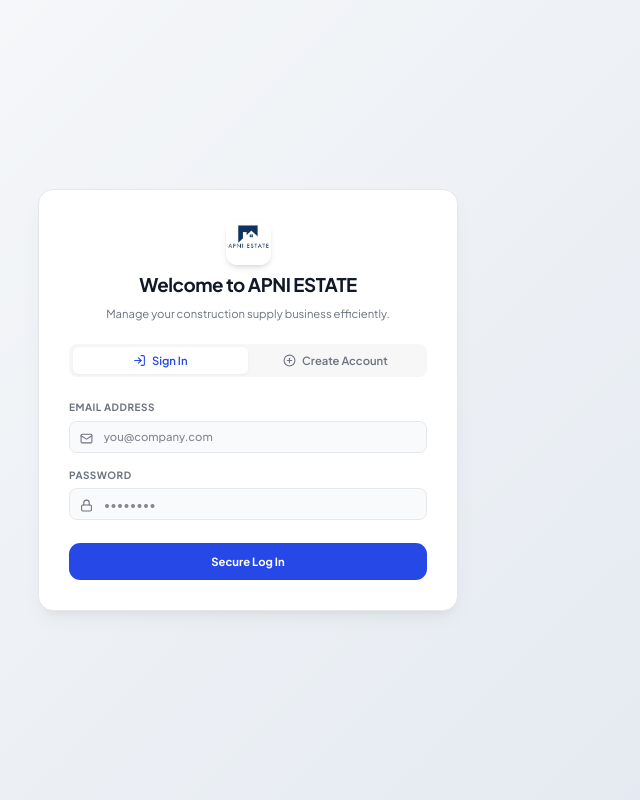
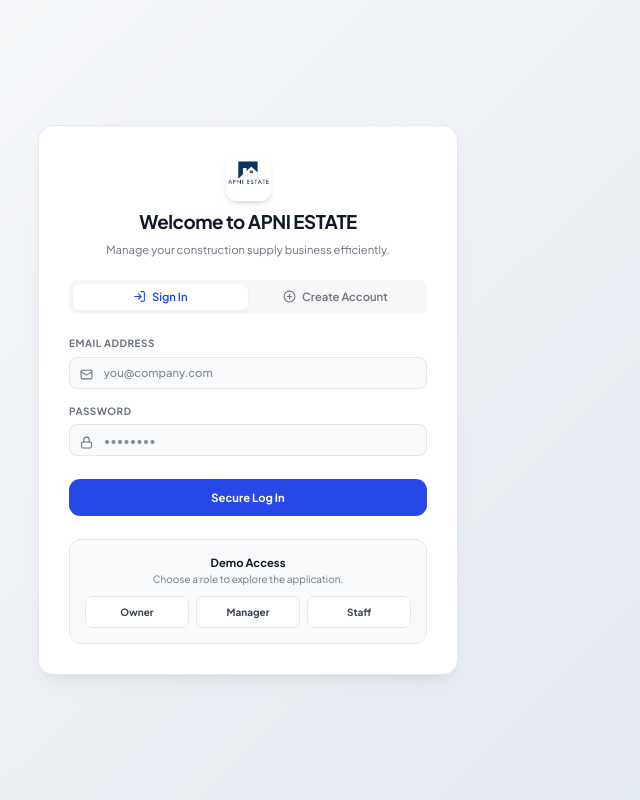
Before and after one commit to jyotiradityapatra06/apni-estate-inventory-app, a React (Vite) app: page /login in a window 1280 px wide. Shown: the whole page, without its empty margins (392-1032 px from the left). Built offline with nearby package versions, Linux system fonts and the light colour scheme; no server answers.

Commit message:
Finalize production audit and permission fixes

```diff
--- a/src/pages/auth/LoginPage.tsx
+++ b/src/pages/auth/LoginPage.tsx
@@ -18,6 +18,7 @@
 
   const [loading, setLoading] = useState(false);
   const [error, setError] = useState<string | null>(null);
+  const [demoLoadingRole, setDemoLoadingRole] = useState<"OWNER" | "MANAGER" | "STAFF" | null>(null);
 
   useEffect(() => {
     if (sessionStorage.getItem("session_expired_toast") === "true") {
@@ -57,6 +58,35 @@
       toast.error(msg);
     } finally {
       setLoading(false);
+    }
+  };
+
+  const handleDemoLogin = async (role: "OWNER" | "MANAGER" | "STAFF") => {
+    if (loading || demoLoadingRole) return;
+    setDemoLoadingRole(role);
+    setLoading(true);
+    setError(null);
+
+    const demoCredentials = {
+      OWNER: { email: "owner@apniestate.com", password: "Admin@123" },
+      MANAGER: { email: "manager@apniestate.com", password: "Admin@123" },
+      STAFF: { email: "staff@apniestate.com", password: "Admin@123" },
+    };
+
+    try {
+      const creds = demoCredentials[role];
+      const data = await login({ email: creds.email, password: creds.password });
+      toast.success("Login successful");
+      const userRole = data?.user?.role;
+      navigate(getHomePathForRole(userRole));
+    } catch (err: any) {
+      console.error("Demo login error:", err);
+      const msg = err?.message || "An unexpected validation or network error occurred.";
+      setError(msg);
+      toast.error(msg);
+    } finally {
+      setLoading(false);
+      setDemoLoadingRole(null);
     }
   };
 
@@ -230,6 +260,46 @@
           </button>
         </form>
 
+        {/* Demo Access Section */}
+        {!isRegister && (
+          <div
+            style={{
+              background: C.surface,
+              border: `1px solid ${C.border}`,
+              borderRadius: 12,
+            }}
+            className="p-4 text-center flex flex-col gap-2.5"
+          >
+            <div className="flex flex-col gap-0.5">
+              <span style={{ color: C.ink }} className="text-xs font-bold">
+                Demo Access
+              </span>
+              <span style={{ color: C.muted }} className="text-[10px]">
+                Choose a role to explore the application.
+              </span>
+            </div>
+            <div className="grid grid-cols-3 gap-2">
+              {(["OWNER", "MANAGER", "STAFF"] as const).map((role) => {
+                const isSelectedLoading = demoLoadingRole === role;
+                return (
+                  <button
+                    key={role}
+                    type="button"
+                    disabled={loading}
+                    onClick={() => handleDemoLogin(role)}
+                    className="px-2.5 py-2 bg-white hover:bg-gray-50 border border-gray-200 text-gray-700 rounded-lg text-[10px] font-bold cursor-pointer transition-all active:scale-[0.97] flex items-center justify-center gap-1.5 disabled:opacity-50 disabled:cursor-not-allowed"
+                  >
+                    {isSelectedLoading && (
+                      <div className="w-3 h-3 border-2 border-blue-600 border-t-transparent rounded-full animate-spin" />
+                    )}
+                    <span>{role.charAt(0) + role.slice(1).toLowerCase()}</span>
+                  </button>
+                );
+              })}
+            </div>
+          </div>
+        )}
+
 
       </div>
     </div>
--- a/src/pages/dashboard/DashboardPage.tsx
+++ b/src/pages/dashboard/DashboardPage.tsx
@@ -17,6 +17,7 @@
 import { inventoryApi } from "../../api/inventory.api";
 import { notificationApi, NotificationData } from "../../api/notification.api";
 import { LocalDelivery } from "../deliveries/DeliveriesPage";
+import { deliveryApi } from "../../api/delivery.api";
 
 export const DashboardPage = () => {
   const navigate = useNavigate();
@@ -69,30 +70,33 @@
     }
   };
 
-  const loadLocalDeliveries = () => {
+  const fetchDeliveries = async () => {
+    const role = user?.role?.toUpperCase();
+    if (role !== "OWNER" && role !== "MANAGER") {
+      setDeliveries([]);
+      return;
+    }
     try {
-      const stored = localStorage.getItem("apni_deliveries");
-      if (stored) {
-        setDeliveries(JSON.parse(stored));
-      } else {
-        setDeliveries([]);
+      const res = await deliveryApi.getDeliveries();
+      if (res.success && res.data) {
+        setDeliveries(res.data as any);
       }
     } catch (err) {
-      console.error("Failed to load local deliveries:", err);
+      console.error("Failed to load deliveries for dashboard:", err);
     }
   };
 
   useEffect(() => {
     fetchTransactions();
     fetchBackendNotifications();
-    loadLocalDeliveries();
+    fetchDeliveries();
   }, [user]);
 
   const handleRefresh = () => {
     refreshInv();
     fetchTransactions();
     fetchBackendNotifications();
-    loadLocalDeliveries();
+    fetchDeliveries();
     toast.success("Dashboard metrics updated");
   };
 
--- a/src/pages/inventory/InventoryPage.tsx
+++ b/src/pages/inventory/InventoryPage.tsx
@@ -8,8 +8,15 @@
 import { SectionLabel } from "../../app/components/common/SectionLabel";
 import { Divider } from "../../app/components/common/Divider";
 import { useGetInventory, useInventoryMutations } from "../../hooks/useInventory";
+import { useAuth } from "../../hooks/useAuth";
+import { hasPermission } from "../../utils/permissions";
 
 export const InventoryPage = () => {
+  const { user } = useAuth();
+  const canCreate = hasPermission(user, "inventory:create");
+  const canUpdate = hasPermission(user, "inventory:update");
+  const canDelete = hasPermission(user, "inventory:delete");
+
   const [showReconcile, setShowReconcile] = useState(false);
   const [reconcileItemId, setReconcileItemId] = useState("");
   const [reconcileQty, setReconcileQty] = useState("");
@@ -387,6 +394,7 @@
             <div className="text-white text-lg font-bold">Stock Overview</div>
           </div>
           <div className="flex items-center gap-2">
+            {canCreate && (
               <button
                 onClick={handleOpenAdd}
                 style={{ background: "rgba(255,255,255,0.2)" }}
@@ -394,6 +402,7 @@
               >
                 <Plus size={16} />
               </button>
+            )}
             <button
               onClick={() => setShowReconcile(true)}
               style={{ background: "rgba(255,255,255,0.2)", border: "1px solid rgba(255,255,255,0.25)" }}
@@ -461,6 +470,7 @@
             </div>
           </div>
           <div className="flex items-center gap-2">
+            {canCreate && (
               <button
                 onClick={handleOpenAdd}
                 style={{ background: C.blue }}
@@ -469,6 +479,7 @@
                 <Plus size={14} color="white" />
                 <span>Add Material</span>
               </button>
+            )}
             <button
               onClick={() => setShowReconcile(true)}
               style={{ background: C.white, border: `1px solid ${C.border}` }}
@@ -620,18 +631,22 @@
                         >
                           - Stock-Out
                         </button>
+                        {canUpdate && (
                           <button
                             onClick={() => handleOpenEdit(item)}
                             className="px-2.5 py-1 rounded bg-blue-50 text-[10px] font-semibold text-blue-700 cursor-pointer"
                           >
                             Edit
                           </button>
+                        )}
+                        {canDelete && (
                           <button
                             onClick={() => handleOpenDelete(item)}
                             className="px-2.5 py-1 rounded bg-red-50 text-[10px] font-semibold text-red-700 cursor-pointer"
                           >
                             Delete
                           </button>
+                        )}
                       </div>
                     </div>
                   </div>
@@ -687,6 +702,7 @@
                           >
                             - Stock
                           </button>
+                          {canUpdate && (
                             <button
                               onClick={() => handleOpenEdit(item)}
                               style={{ color: C.blue }}
@@ -694,6 +710,8 @@
                             >
                               Edit
                             </button>
+                          )}
+                          {canDelete && (
                             <button
                               onClick={() => handleOpenDelete(item)}
                               style={{ color: C.error }}
@@ -701,6 +719,7 @@
                             >
                               Delete
                             </button>
+                          )}
                         </td>
                       </tr>
                     );
--- a/src/pages/management/ManagementPage.tsx
+++ b/src/pages/management/ManagementPage.tsx
@@ -18,7 +18,7 @@
   const { user, business, logout, refreshSession } = useAuth();
 
   const canManageTeam = hasPermission(user, "team:manage");
-  const canEditBusiness = hasPermission(user, "business:manage") || user?.role === "OWNER" || user?.role === "MANAGER";
+  const canEditBusiness = hasPermission(user, "business:manage");
 
   // Tab State
   const [activeTab, setActiveTab] = useState<"profile" | "team">("profile");
```
Lines whose indentation alone changed are shown as unchanged.
